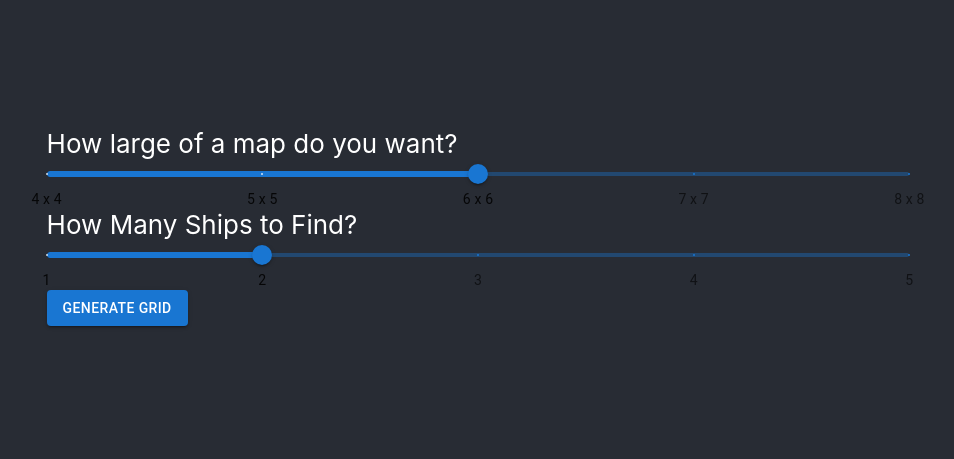
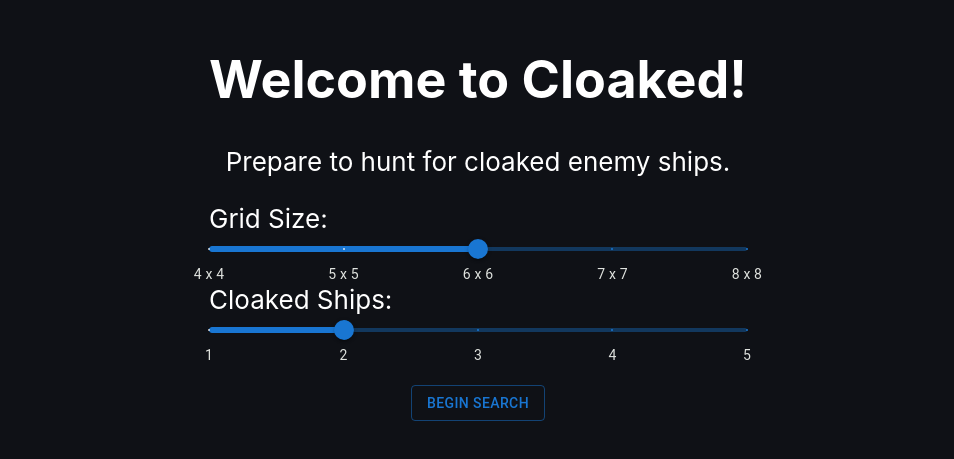
Before and after one commit to bwwhitaker/cloaked, a React (Create React App) app: page / in a window 1280 px wide. Shown: the part 173-632 px from the top of the page, without its empty margins (162-1116 px from the left). Built offline with nearby package versions, Linux system fonts and the light colour scheme.

Commit message:
Add Styling
Add Styling to App and Update UI language

```diff
--- a/src/App.css
+++ b/src/App.css
@@ -14,7 +14,7 @@
 }
 
 .App-header {
-  background-color: #282c34;
+	background-color: #0f1116;
 	min-height: 100vh;
 	display: flex;
 	flex-direction: column;
--- /dev/null
+++ b/src/Components/GameSpace.css
@@ -0,0 +1,25 @@
+.HeaderRow {
+	position: fixed;
+	padding: 10px;
+	margin: 20px;
+	top: 0;
+	left: 0;
+}
+
+.GameSpaceVertical {
+	margin-top: 20px;
+	margin-bottom: 20px;
+}
+
+.CenterAligning {
+	display: flex;
+	margin-top: 20px;
+	margin-bottom: 20px;
+	flex-direction: column;
+	align-items: center;
+	justify-content: center;
+}
+
+.MuiSlider-markLabel {
+	color: #e0e3df !important;
+}
--- a/src/Components/GameSpace.js
+++ b/src/Components/GameSpace.js
@@ -3,6 +3,7 @@ import Slider from '@mui/material/Slider';
 import { Grid, Button } from '@mui/material';
 import SearchGrid from './SearchGrid';
 import InstructionModule from './InstructionModule';
+import './GameSpace.css';
 
 function GameSpace() {
 	const generateUniqueRandomNumbers = (count, maxValue, existingArray) => {
@@ -11,7 +12,6 @@ function GameSpace() {
 			const randomNumber = Math.floor(Math.random() * maxValue) + 1;
 			randomNumbers.add(randomNumber);
 		}
-		//console.log(randomNumbers);
 		return Array.from(randomNumbers);
 	};
 
@@ -84,11 +84,13 @@ function GameSpace() {
 	return (
 		<div>
 			<div hidden={readyToPlay}>
+				<h1>Welcome to Cloaked!</h1>
+				<p>Prepare to hunt for cloaked enemy ships.</p>
 				<Grid container>
-					How large of a map do you want?
+					Grid Size:
 					<Slider
 						defaultValue={6}
-						aria-label='Grid Axis'
+						aria-label='Grid Size'
 						valueLabelDisplay='auto'
 						step={1}
 						marks={axisMarks}
@@ -96,10 +98,10 @@ function GameSpace() {
 						max={8}
 						onChangeCommitted={changeAxis}
 					/>
-					How Many Ships to Find?
+					Cloaked Ships:
 					<Slider
 						defaultValue={2}
-						aria-label='Ship Number'
+						aria-label='Cloaked Ships Count'
 						valueLabelDisplay='auto'
 						step={1}
 						marks={shipMarks}
@@ -107,21 +109,24 @@ function GameSpace() {
 						max={5}
 						onChangeCommitted={changeShips}
 					/>
+				</Grid>
+				<div className='CenterAligning'>
 					<Button
-						variant='contained'
+						variant='outlined'
 						onClick={() => {
 							setReadyToPlay(!readyToPlay);
 							setShipLocations([]);
 							handleGenerateClick();
 						}}
 					>
-						Generate Grid
+						Begin Search
 					</Button>
-				</Grid>
+				</div>
 			</div>
 
 			{readyToPlay && (
 				<div>
+					<div className='HeaderRow'>
 						<Button
 							variant='outlined'
 							onClick={() => {
@@ -130,9 +135,10 @@ function GameSpace() {
 								setShipLocations([]);
 							}}
 						>
-						Modify Grid
+							Reset Game
 						</Button>
 						<Button
+							variant='text'
 							onClick={() => {
 								setOpenInstructions(true);
 								console.log('opening');
@@ -140,6 +146,8 @@ function GameSpace() {
 						>
 							Show Instructions
 						</Button>
+					</div>
+
 					<SearchGrid
 						axis={axis}
 						ships={ships}
--- a/src/Components/SearchGrid.js
+++ b/src/Components/SearchGrid.js
@@ -3,6 +3,7 @@ import Square from './Square';
 import { Grid, Button } from '@mui/material';
 import { styled } from '@mui/material/styles';
 import { Dialog, DialogContent, DialogContentText, DialogTitle, DialogActions } from '@mui/material';
+import './GameSpace.css';
 
 function SearchGrid(props) {
 	const axisX = parseInt(props.axis);
@@ -101,9 +102,9 @@ function SearchGrid(props) {
 
 	return (
 		<div>
-			<div>
-				{message}
-				<div>
+			<div className='CenterAligning'>
+				<div className='GameSpaceVertical'>{message}</div>
+				<div className='GameSpaceVertical'>
 					Mode:
 					<ScanButton
 						variant='outlined'
@@ -142,6 +143,7 @@ function SearchGrid(props) {
 						Unlock
 					</UnlockButton>
 				</div>
+				<div className='GridSpacing'>
 					<Grid width={width} container justifyContent={'center'} spacing={0} columns={gridSize}>
 						{myGridkeys.map((key) => (
 							<Grid item xs={axisX}>
@@ -161,6 +163,8 @@ function SearchGrid(props) {
 						))}
 					</Grid>
 				</div>
+			</div>
+			<div className='GameSpaceVertical'>
 				<Button
 					variant='contained'
 					color='error'
@@ -171,6 +175,7 @@ function SearchGrid(props) {
 				>
 					Fire!
 				</Button>
+			</div>
 			<Dialog
 				open={fireDialogueOpen}
 				onClose={handleClose}
```
Lines whose indentation alone changed are shown as unchanged.
